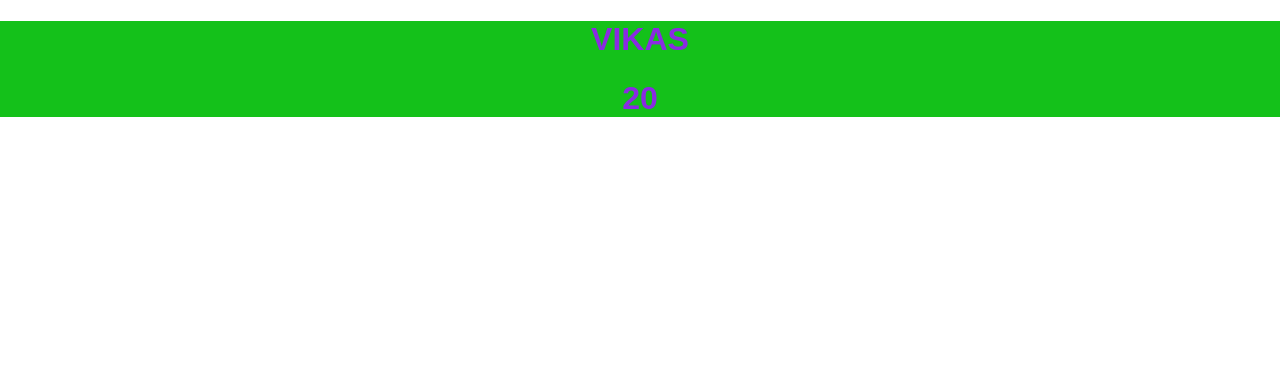
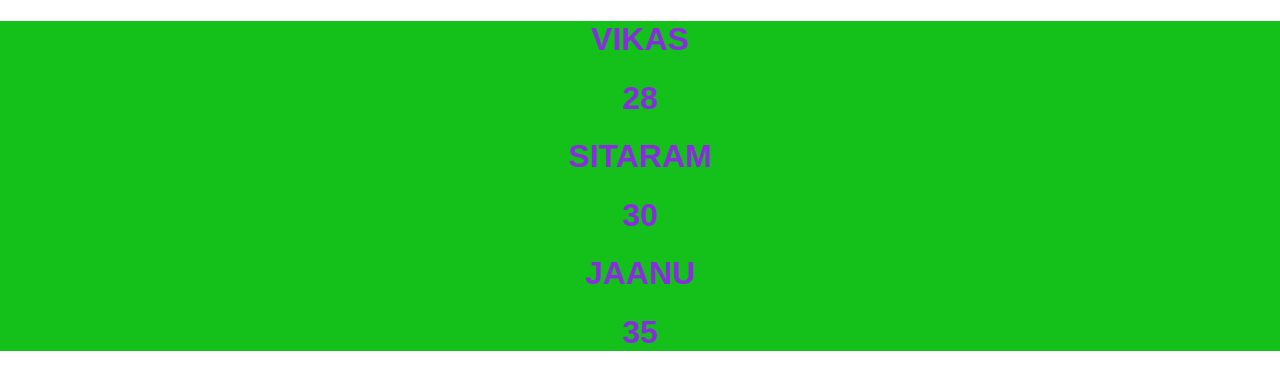
Before and after one commit to VIKASJI593/REACT-TUTORIAL, a React (Create React App) app: page / in a window 1280 px wide. Shown: the top 390 px of the page. Built offline with nearby package versions, Linux system fonts and the light colour scheme.

Commit message:
12-props-use

```diff
--- a/src/App.js
+++ b/src/App.js
@@ -6,7 +6,11 @@ import Student from "./components/Student";
 function App() {
   return (
     <div className="App">
-      <Student name="VIKAS" age={20} />
+      <Student name="VIKAS" age={28} />
+
+      <Student name="SITARAM" age={30} />
+
+      <Student name="JAANU" age={35} />
     </div>
   );
 }
```
Also changed, not shown: 1 other file (tests, documents, lock files or other folders).
